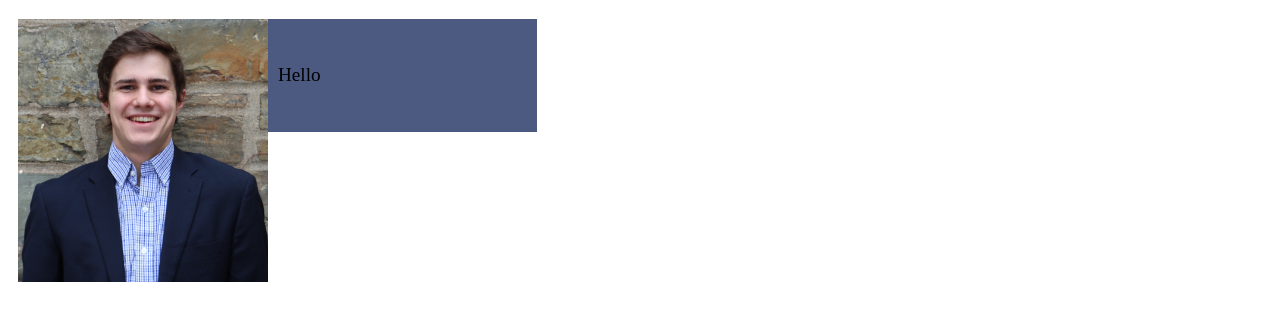
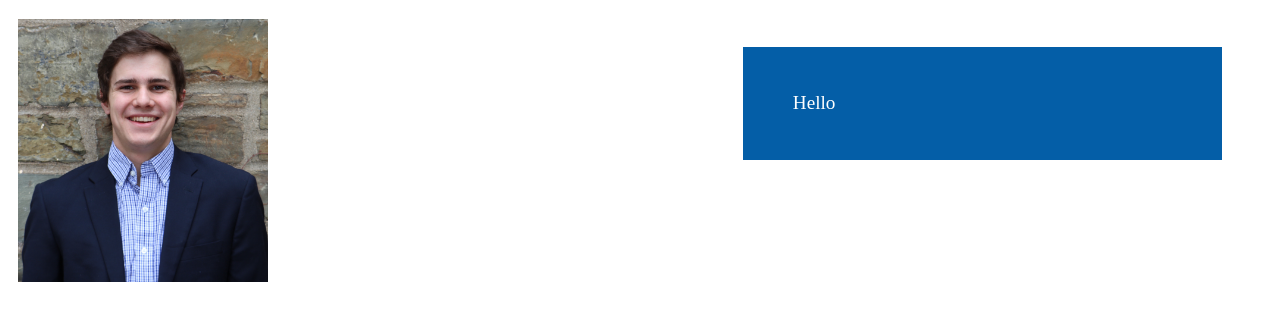
Before and after one commit to seanmc5943/seanmc5943.github.io, a plain HTML site: page index.html in a window 1280 px wide. Shown: the part 117-438 px from the top of the page. Drawn offline with Linux system fonts and the light colour scheme.

Commit message:
Update index.html

```diff
--- a/index.html
+++ b/index.html
@@ -24,11 +24,12 @@
     padding-left: 50px;
     width: 30%;
     margin: 50px;
-    background: rgba(0, 20, 77, 0.7);
+    background: rgba(4, 94, 167, 1);
     text-align: justify;
     font-size: 1.2em;
     line-height: 170%;
-    color: black;
+    color: #ffffff;
+    float: right;
   }
 
   #text {
```
